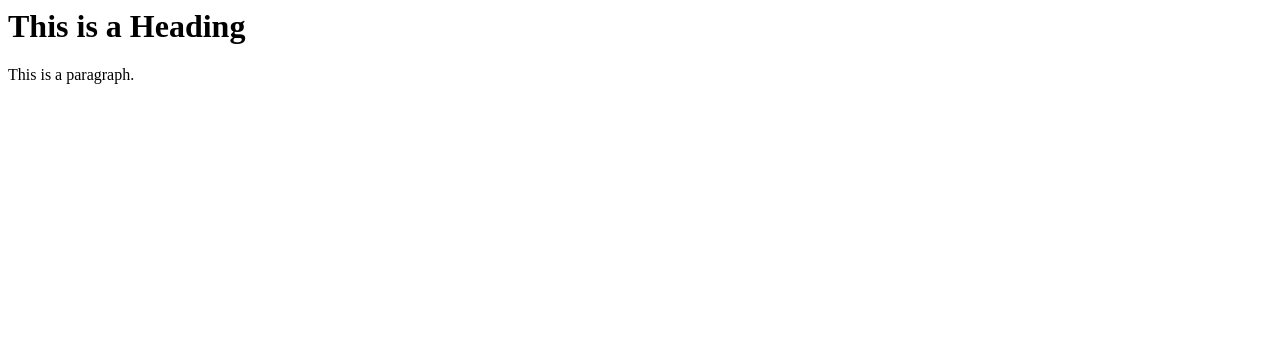
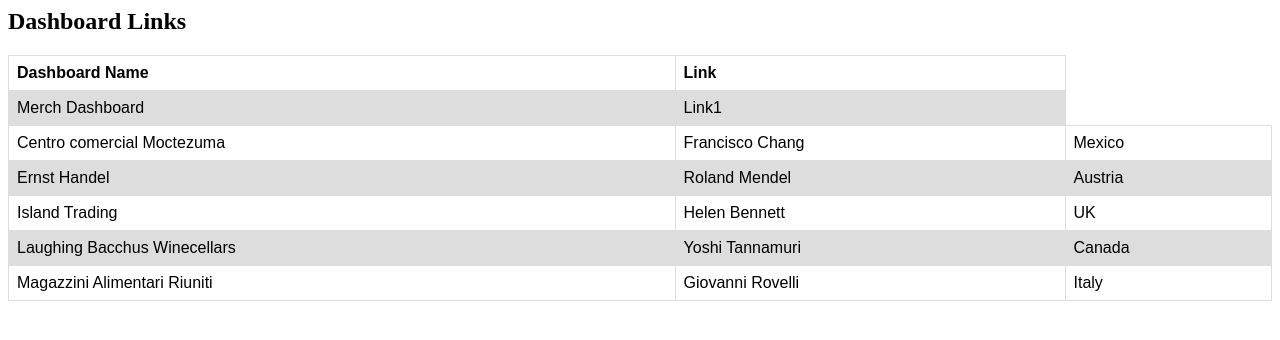
Before and after one commit to apretesh/apretesh.github.io, a plain HTML site: page index.html in a window 1280 px wide. Drawn offline with Linux system fonts and the light colour scheme.

Commit message:
Trying table format

```diff
--- a/index.html
+++ b/index.html
@@ -1,12 +1,62 @@
 <html>
+<head>
+<style>
+table {
+  font-family: arial, sans-serif;
+  border-collapse: collapse;
+  width: 100%;
+}
 
-<head>
-<title>Page Title</title>
+td, th {
+  border: 1px solid #dddddd;
+  text-align: left;
+  padding: 8px;
+}
+
+tr:nth-child(even) {
+  background-color: #dddddd;
+}
+</style>
 </head>
+<body>
 
-<body>
-<h1>This is a Heading</h1>
-<p>This is a paragraph.</p>
+<h2>Dashboard Links</h2>
+
+<table>
+  <tr>
+    <th>Dashboard Name</th>
+    <th>Link</th>
+  </tr>
+  <tr>
+    <td>Merch Dashboard</td>
+    <td>Link1</td>
+  </tr>
+  <tr>
+    <td>Centro comercial Moctezuma</td>
+    <td>Francisco Chang</td>
+    <td>Mexico</td>
+  </tr>
+  <tr>
+    <td>Ernst Handel</td>
+    <td>Roland Mendel</td>
+    <td>Austria</td>
+  </tr>
+  <tr>
+    <td>Island Trading</td>
+    <td>Helen Bennett</td>
+    <td>UK</td>
+  </tr>
+  <tr>
+    <td>Laughing Bacchus Winecellars</td>
+    <td>Yoshi Tannamuri</td>
+    <td>Canada</td>
+  </tr>
+  <tr>
+    <td>Magazzini Alimentari Riuniti</td>
+    <td>Giovanni Rovelli</td>
+    <td>Italy</td>
+  </tr>
+</table>
+
 </body>
-
 </html>
```
